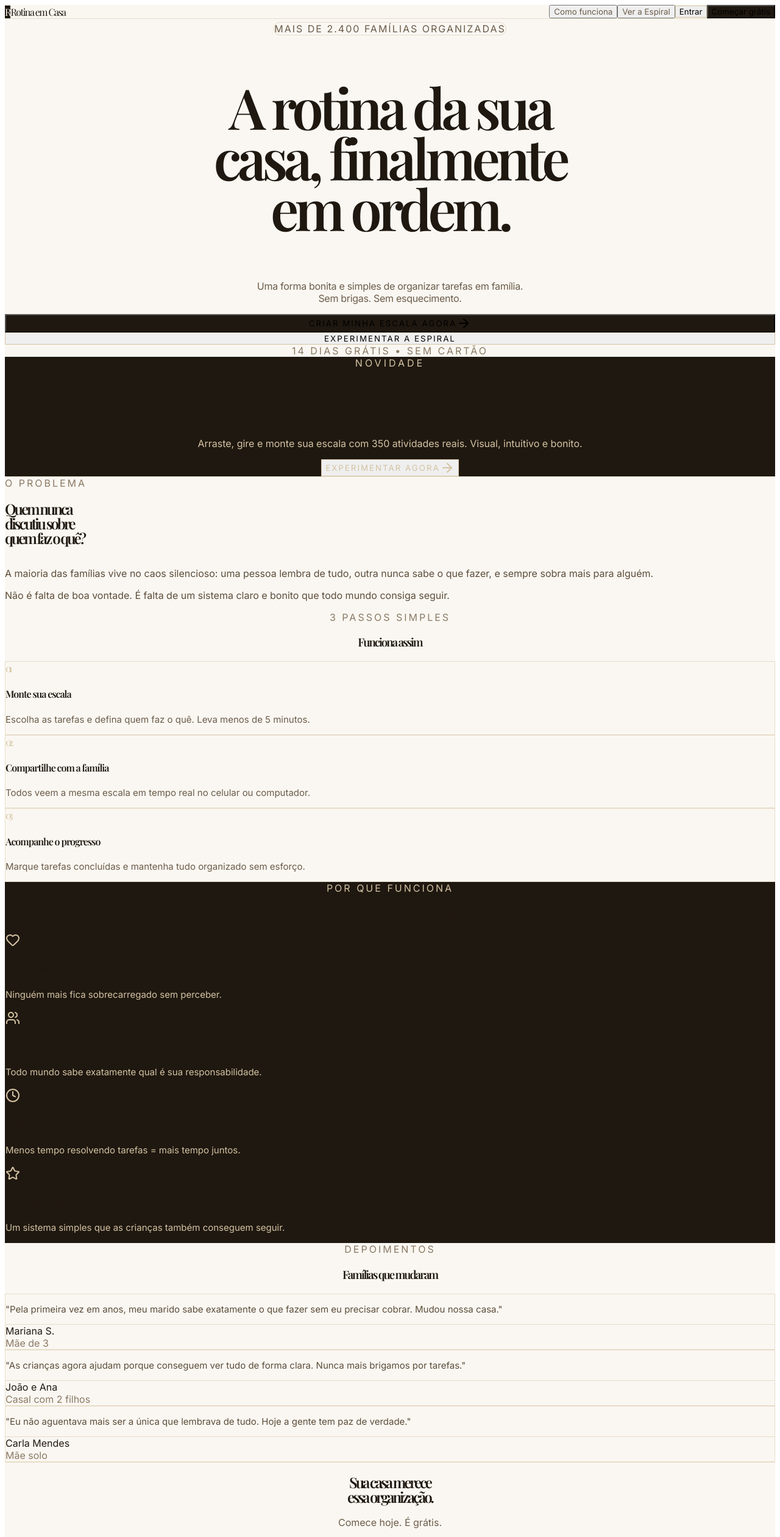
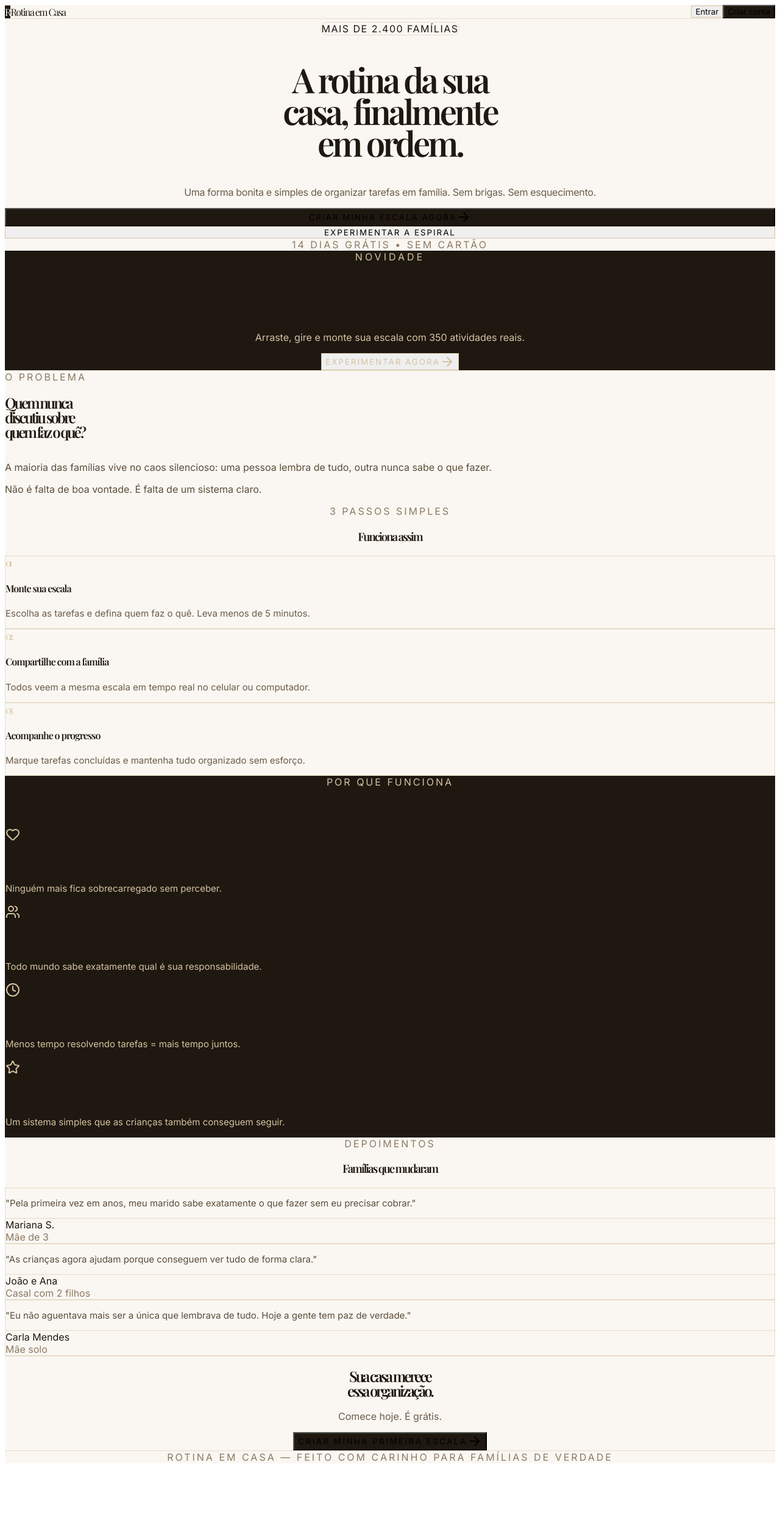
Before and after one commit to italo0machado/rotina-em-casa, a React (Vite) app in the folder frontend/: page / in a window 1280 px wide. Shown: the top 2520 px of the page at 61% size. After the commit the page ends 2407 px from the top, so only its background shows below. Built offline with nearby package versions, Linux system fonts and the light colour scheme.

Commit message:
feat: landing e login agora são mobile responsive e otimizados

```diff
--- a/frontend/src/pages/Landing.tsx
+++ b/frontend/src/pages/Landing.tsx
@@ -1,4 +1,4 @@
-import { ArrowRight, Check, Users, Clock, Heart, Star } from 'lucide-react';
+import { ArrowRight, Users, Clock, Heart, Star } from 'lucide-react';
 
 const Landing = () => {
   const scrollToSection = (id: string) => {
@@ -8,66 +8,63 @@ const Landing = () => {
 
   return (
     <div className="min-h-screen bg-[#faf7f2] text-[#1f1810] font-light">
-      {/* Navigation */}
+      {/* Navigation - Mobile friendly */}
       <nav className="border-b border-[#e8dcc6] bg-[#faf7f2]/95 backdrop-blur-lg sticky top-0 z-50">
-        <div className="max-w-7xl mx-auto px-8 flex items-center justify-between h-20">
+        <div className="max-w-7xl mx-auto px-5 md:px-8 flex items-center justify-between h-20">
           <div className="flex items-center gap-3">
             <div className="w-9 h-9 bg-[#1f1810] rounded-2xl flex items-center justify-center">
               <span className="text-[#faf7f2] text-xl font-serif tracking-[-1px]">R</span>
             </div>
-            <div>
-              <div className="font-serif text-2xl tracking-[-1.5px]">Rotina em Casa</div>
-            </div>
+            <div className="font-serif text-2xl tracking-[-1.5px]">Rotina em Casa</div>
           </div>
 
-          <div className="flex items-center gap-3 text-sm">
-            <button
-              onClick={() => scrollToSection('como-funciona')}
-              className="px-6 py-2.5 text-[#6b5c4a] hover:text-[#1f1810] transition"
-            >
+          {/* Desktop Menu */}
+          <div className="hidden md:flex items-center gap-3 text-sm">
+            <button onClick={() => scrollToSection('como-funciona')} className="px-6 py-2.5 text-[#6b5c4a] hover:text-[#1f1810] transition">
               Como funciona
             </button>
-            <button
-              onClick={() => window.location.href = '/escala-spiral'}
-              className="px-6 py-2.5 text-[#6b5c4a] hover:text-[#1f1810] transition"
-            >
+            <button onClick={() => window.location.href = '/escala-spiral'} className="px-6 py-2.5 text-[#6b5c4a] hover:text-[#1f1810] transition">
               Ver a Espiral
             </button>
-            <button
-              onClick={() => window.location.href = '/login'}
-              className="px-8 py-2.5 border border-[#d4c3a3] rounded-2xl hover:bg-white transition"
-            >
+            <button onClick={() => window.location.href = '/login'} className="px-8 py-2.5 border border-[#d4c3a3] rounded-2xl hover:bg-white transition">
               Entrar
             </button>
-            <button
-              onClick={() => window.location.href = '/cadastro'}
-              className="px-8 py-2.5 bg-[#1f1810] text-white rounded-2xl hover:bg-black transition"
-            >
+            <button onClick={() => window.location.href = '/cadastro'} className="px-8 py-2.5 bg-[#1f1810] text-white rounded-2xl hover:bg-black transition">
               Começar grátis
+            </button>
+          </div>
+
+          {/* Mobile Menu */}
+          <div className="md:hidden flex items-center gap-2">
+            <button onClick={() => window.location.href = '/login'} className="px-5 py-2 text-sm border border-[#d4c3a3] rounded-2xl">
+              Entrar
+            </button>
+            <button onClick={() => window.location.href = '/cadastro'} className="px-5 py-2 text-sm bg-[#1f1810] text-white rounded-2xl">
+              Criar conta
             </button>
           </div>
         </div>
       </nav>
 
-      {/* Hero */}
-      <section className="max-w-5xl mx-auto px-8 pt-20 pb-24 text-center">
-        <div className="inline-flex items-center gap-2 px-4 py-1 rounded-full bg-white border border-[#e8dcc6] mb-6">
+      {/* Hero - Mobile optimized */}
+      <section className="max-w-5xl mx-auto px-5 md:px-8 pt-16 md:pt-20 pb-20 md:pb-24 text-center">
+        <div className="inline-flex items-center gap-2 px-4 py-1 rounded-full bg-white border border-[#e8dcc6] mb-6 text-xs tracking-[1.5px]">
           <div className="w-2 h-2 bg-emerald-500 rounded-full animate-pulse" />
-          <span className="text-xs tracking-[2px] text-[#6b5c4a]">MAIS DE 2.400 FAMÍLIAS ORGANIZADAS</span>
+          MAIS DE 2.400 FAMÍLIAS
         </div>
 
-        <h1 className="font-serif text-[92px] leading-[0.9] tracking-[-6.5px] mb-6">
+        <h1 className="font-serif text-[56px] md:text-[92px] leading-[0.92] tracking-[-4px] md:tracking-[-6.5px] mb-6">
           A rotina da sua<br />casa, finalmente<br />em ordem.
         </h1>
 
-        <p className="text-2xl text-[#6b5c4a] max-w-lg mx-auto mb-10 tracking-[-0.3px]">
-          Uma forma bonita e simples de organizar tarefas em família.<br />Sem brigas. Sem esquecimento.
+        <p className="text-xl md:text-2xl text-[#6b5c4a] max-w-lg mx-auto mb-10 tracking-[-0.3px]">
+          Uma forma bonita e simples de organizar tarefas em família.<br className="hidden md:block" /> Sem brigas. Sem esquecimento.
         </p>
 
         <div className="flex flex-col sm:flex-row gap-4 justify-center">
           <button
             onClick={() => window.location.href = '/cadastro'}
-            className="group inline-flex items-center justify-center gap-3 bg-[#1f1810] text-white px-12 py-4 rounded-2xl text-sm tracking-[2px] hover:bg-black transition-all"
+            className="group inline-flex items-center justify-center gap-3 bg-[#1f1810] text-white px-10 md:px-12 py-4 rounded-2xl text-sm tracking-[2px] hover:bg-black transition-all"
           >
             CRIAR MINHA ESCALA AGORA
             <ArrowRight className="w-4 h-4 group-hover:translate-x-0.5 transition" />
@@ -83,17 +80,16 @@ const Landing = () => {
         <div className="mt-8 text-xs tracking-[3px] text-[#8b7a65]">14 DIAS GRÁTIS • SEM CARTÃO</div>
       </section>
 
-      {/* Visual destaque - Espiral */}
-      <section className="max-w-6xl mx-auto px-8 pb-20">
-        <div className="bg-[#1f1810] rounded-3xl p-16 text-center text-white">
+      {/* Espiral destaque */}
+      <section className="max-w-6xl mx-auto px-5 md:px-8 pb-16 md:pb-20">
+        <div className="bg-[#1f1810] rounded-3xl p-10 md:p-16 text-center text-white">
           <div className="max-w-md mx-auto">
             <div className="text-[#d4c3a3] text-xs tracking-[4px] mb-4">NOVIDADE</div>
-            <h2 className="font-serif text-6xl tracking-[-2px] leading-none mb-6">
+            <h2 className="font-serif text-5xl md:text-6xl tracking-[-2px] leading-none mb-6">
               A Espiral.<br />Uma nova forma<br />de ver sua rotina.
             </h2>
             <p className="text-[#d4c3a3] text-lg mb-8">
               Arraste, gire e monte sua escala com 350 atividades reais.
-              Visual, intuitivo e bonito.
             </p>
             <button
               onClick={() => window.location.href = '/escala-spiral'}
@@ -105,27 +101,27 @@ const Landing = () => {
         </div>
       </section>
 
-      {/* Problemas */}
-      <section id="como-funciona" className="max-w-6xl mx-auto px-8 py-20 border-t border-[#e8dcc6]">
-        <div className="grid md:grid-cols-2 gap-x-16 gap-y-16 items-center">
+      {/* Problema */}
+      <section id="como-funciona" className="max-w-6xl mx-auto px-5 md:px-8 py-16 md:py-20 border-t border-[#e8dcc6]">
+        <div className="grid md:grid-cols-2 gap-x-16 gap-y-10 items-center">
           <div>
             <div className="text-[#8b7a65] text-xs tracking-[3px] mb-4">O PROBLEMA</div>
-            <h2 className="font-serif text-7xl tracking-[-3px] leading-none">
+            <h2 className="font-serif text-5xl md:text-7xl tracking-[-3px] leading-none">
               Quem nunca<br />discutiu sobre<br />quem faz o quê?
             </h2>
           </div>
-          <div className="space-y-8 text-lg text-[#5c4d3a]">
-            <p>A maioria das famílias vive no caos silencioso: uma pessoa lembra de tudo, outra nunca sabe o que fazer, e sempre sobra mais para alguém.</p>
-            <p>Não é falta de boa vontade. É falta de um sistema claro e bonito que todo mundo consiga seguir.</p>
+          <div className="space-y-6 text-lg text-[#5c4d3a]">
+            <p>A maioria das famílias vive no caos silencioso: uma pessoa lembra de tudo, outra nunca sabe o que fazer.</p>
+            <p>Não é falta de boa vontade. É falta de um sistema claro.</p>
           </div>
         </div>
       </section>
 
-      {/* Como funciona */}
-      <section className="max-w-5xl mx-auto px-8 py-20">
-        <div className="text-center mb-16">
+      {/* Como funciona - Mobile friendly */}
+      <section className="max-w-5xl mx-auto px-5 md:px-8 py-16 md:py-20">
+        <div className="text-center mb-12 md:mb-16">
           <div className="text-[#8b7a65] text-xs tracking-[3px] mb-3">3 PASSOS SIMPLES</div>
-          <h3 className="font-serif text-6xl tracking-[-2px]">Funciona assim</h3>
+          <h3 className="font-serif text-5xl md:text-6xl tracking-[-2px]">Funciona assim</h3>
         </div>
 
         <div className="grid md:grid-cols-3 gap-6">
@@ -134,8 +130,8 @@ const Landing = () => {
             { num: "02", title: "Compartilhe com a família", desc: "Todos veem a mesma escala em tempo real no celular ou computador." },
             { num: "03", title: "Acompanhe o progresso", desc: "Marque tarefas concluídas e mantenha tudo organizado sem esforço." }
           ].map((step, i) => (
-            <div key={i} className="border border-[#e8dcc6] bg-white rounded-3xl p-10">
-              <div className="font-serif text-7xl text-[#d4c3a3] tracking-[-4px] mb-8">{step.num}</div>
+            <div key={i} className="border border-[#e8dcc6] bg-white rounded-3xl p-8 md:p-10">
+              <div className="font-serif text-6xl md:text-7xl text-[#d4c3a3] tracking-[-4px] mb-8">{step.num}</div>
               <h4 className="font-serif text-3xl tracking-[-1px] mb-4">{step.title}</h4>
               <p className="text-[#6b5c4a] text-[15px] leading-relaxed">{step.desc}</p>
             </div>
@@ -144,11 +140,11 @@ const Landing = () => {
       </section>
 
       {/* Benefícios */}
-      <section className="bg-[#1f1810] py-20 px-8 text-white">
+      <section className="bg-[#1f1810] py-16 md:py-20 px-5 md:px-8 text-white">
         <div className="max-w-6xl mx-auto">
-          <div className="text-center mb-14">
+          <div className="text-center mb-12 md:mb-14">
             <div className="text-[#d4c3a3] text-xs tracking-[3px] mb-3">POR QUE FUNCIONA</div>
-            <h3 className="font-serif text-white text-6xl tracking-[-2px]">Paz em casa começa com clareza</h3>
+            <h3 className="font-serif text-white text-5xl md:text-6xl tracking-[-2px]">Paz em casa começa com clareza</h3>
           </div>
 
           <div className="grid md:grid-cols-2 lg:grid-cols-4 gap-6">
@@ -158,7 +154,7 @@ const Landing = () => {
               { icon: Clock, title: "Mais tempo livre", desc: "Menos tempo resolvendo tarefas = mais tempo juntos." },
               { icon: Star, title: "Rotina que dura", desc: "Um sistema simples que as crianças também conseguem seguir." }
             ].map((item, i) => (
-              <div key={i} className="border border-white/10 rounded-3xl p-9">
+              <div key={i} className="border border-white/10 rounded-3xl p-8 md:p-9">
                 <item.icon className="w-8 h-8 text-[#d4c3a3] mb-8" />
                 <h4 className="font-serif text-3xl tracking-[-1px] mb-4">{item.title}</h4>
                 <p className="text-[#d4c3a3] text-[15px] leading-relaxed">{item.desc}</p>
@@ -169,19 +165,19 @@ const Landing = () => {
       </section>
 
       {/* Depoimentos */}
-      <section className="max-w-6xl mx-auto px-8 py-24">
-        <div className="text-center mb-14">
+      <section className="max-w-6xl mx-auto px-5 md:px-8 py-16 md:py-24">
+        <div className="text-center mb-12 md:mb-14">
           <div className="text-[#8b7a65] text-xs tracking-[3px] mb-3">DEPOIMENTOS</div>
-          <h3 className="font-serif text-6xl tracking-[-2px]">Famílias que mudaram</h3>
+          <h3 className="font-serif text-5xl md:text-6xl tracking-[-2px]">Famílias que mudaram</h3>
         </div>
 
         <div className="grid md:grid-cols-3 gap-6">
           {[
-            { name: "Mariana S.", role: "Mãe de 3", text: "Pela primeira vez em anos, meu marido sabe exatamente o que fazer sem eu precisar cobrar. Mudou nossa casa." },
-            { name: "João e Ana", role: "Casal com 2 filhos", text: "As crianças agora ajudam porque conseguem ver tudo de forma clara. Nunca mais brigamos por tarefas." },
+            { name: "Mariana S.", role: "Mãe de 3", text: "Pela primeira vez em anos, meu marido sabe exatamente o que fazer sem eu precisar cobrar." },
+            { name: "João e Ana", role: "Casal com 2 filhos", text: "As crianças agora ajudam porque conseguem ver tudo de forma clara." },
             { name: "Carla Mendes", role: "Mãe solo", text: "Eu não aguentava mais ser a única que lembrava de tudo. Hoje a gente tem paz de verdade." }
           ].map((t, i) => (
-            <div key={i} className="border border-[#e8dcc6] bg-white rounded-3xl p-10 flex flex-col">
+            <div key={i} className="border border-[#e8dcc6] bg-white rounded-3xl p-8 md:p-10 flex flex-col">
               <p className="text-[#5c4d3a] text-[15px] leading-relaxed flex-1">"{t.text}"</p>
               <div className="pt-8 mt-auto border-t border-[#e8dcc6]">
                 <div className="font-medium">{t.name}</div>
@@ -193,9 +189,9 @@ const Landing = () => {
       </section>
 
       {/* CTA Final */}
-      <section className="border-t border-[#e8dcc6] py-20 px-8 text-center">
+      <section className="border-t border-[#e8dcc6] py-16 md:py-20 px-5 md:px-8 text-center">
         <div className="max-w-lg mx-auto">
-          <h2 className="font-serif text-7xl tracking-[-3px] leading-none mb-6">Sua casa merece<br />essa organização.</h2>
+          <h2 className="font-serif text-6xl md:text-7xl tracking-[-3px] leading-none mb-6">Sua casa merece<br />essa organização.</h2>
           <p className="text-xl text-[#6b5c4a] mb-10">Comece hoje. É grátis.</p>
 
           <button
```
Also changed, not shown: frontend/src/pages/Login.tsx (+4 -8 lines).
